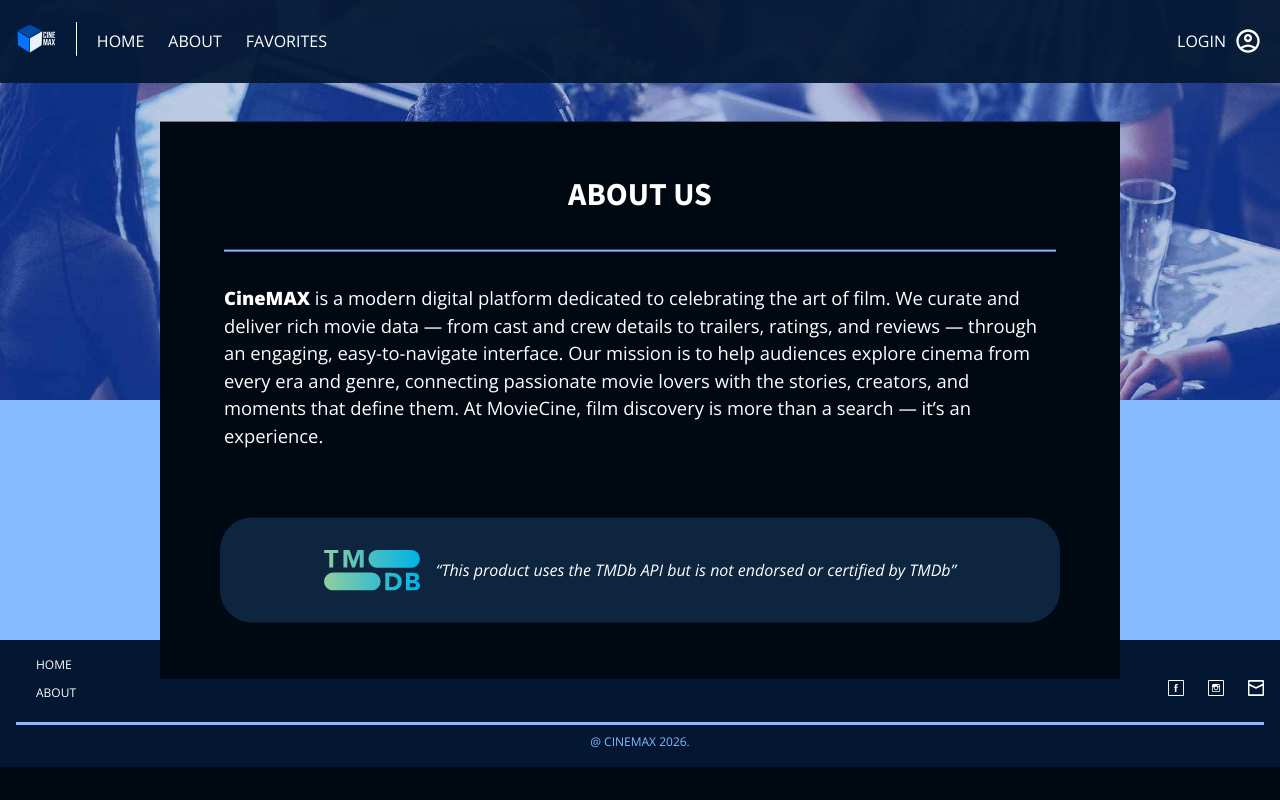
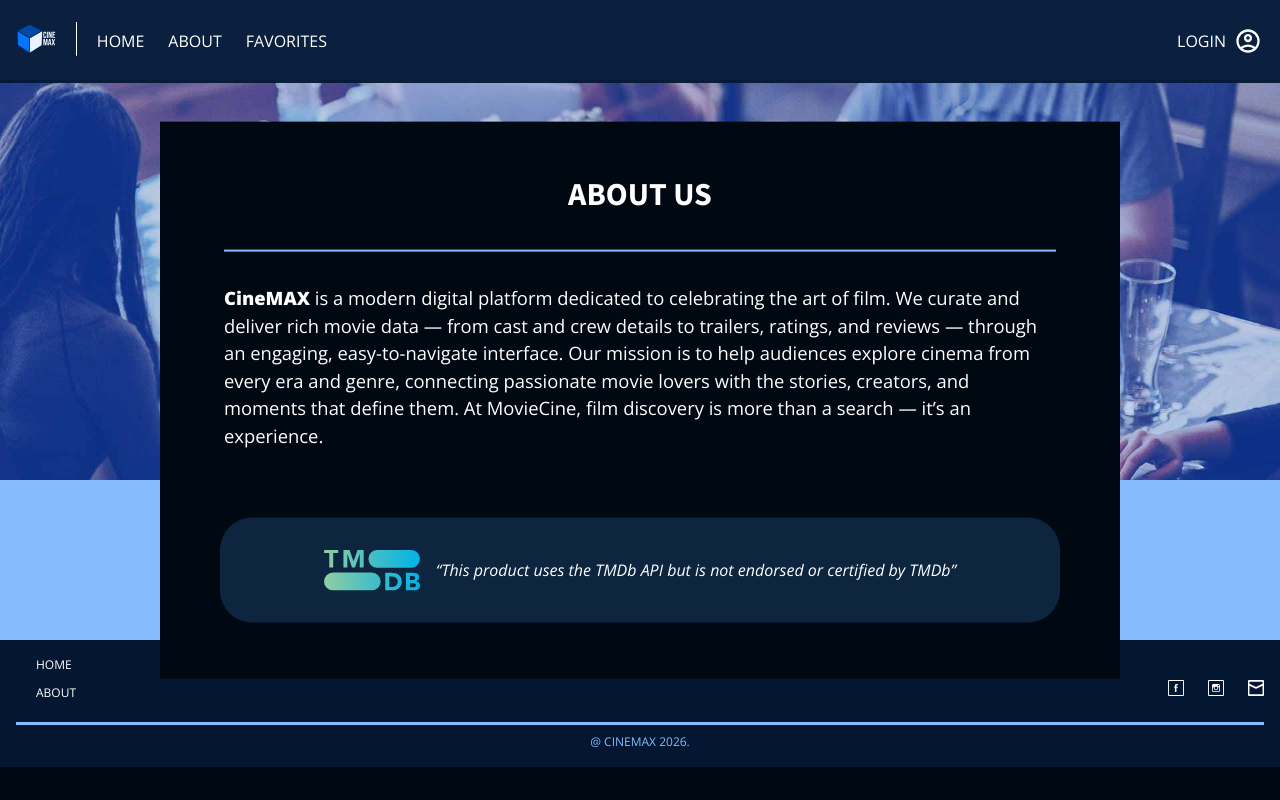
Before and after one commit to mtq01/m3-movie-app, a React (Vite) app: page /about in a window 1280 px wide. Built offline with nearby package versions, Linux system fonts and the light colour scheme; no server answers.

Commit message:
Added padding-top to the about page and favorite page sections

```diff
--- a/src/styles/AboutPage.css
+++ b/src/styles/AboutPage.css
@@ -1,6 +1,7 @@
 .about {
   background-color: var(--ui-light-blue);
   min-height: 100vh; /*temp min-height until base is adjusted */
+  padding-top: 5rem;
 }
 .about-hero-image {
   width: 100%;
--- a/src/styles/FavoritesPage.css
+++ b/src/styles/FavoritesPage.css
@@ -1,5 +1,6 @@
 .favorites {
   height: 75vh;
+  padding-top: 5rem;
 }
 .fav-container {
   display: flex;
```
